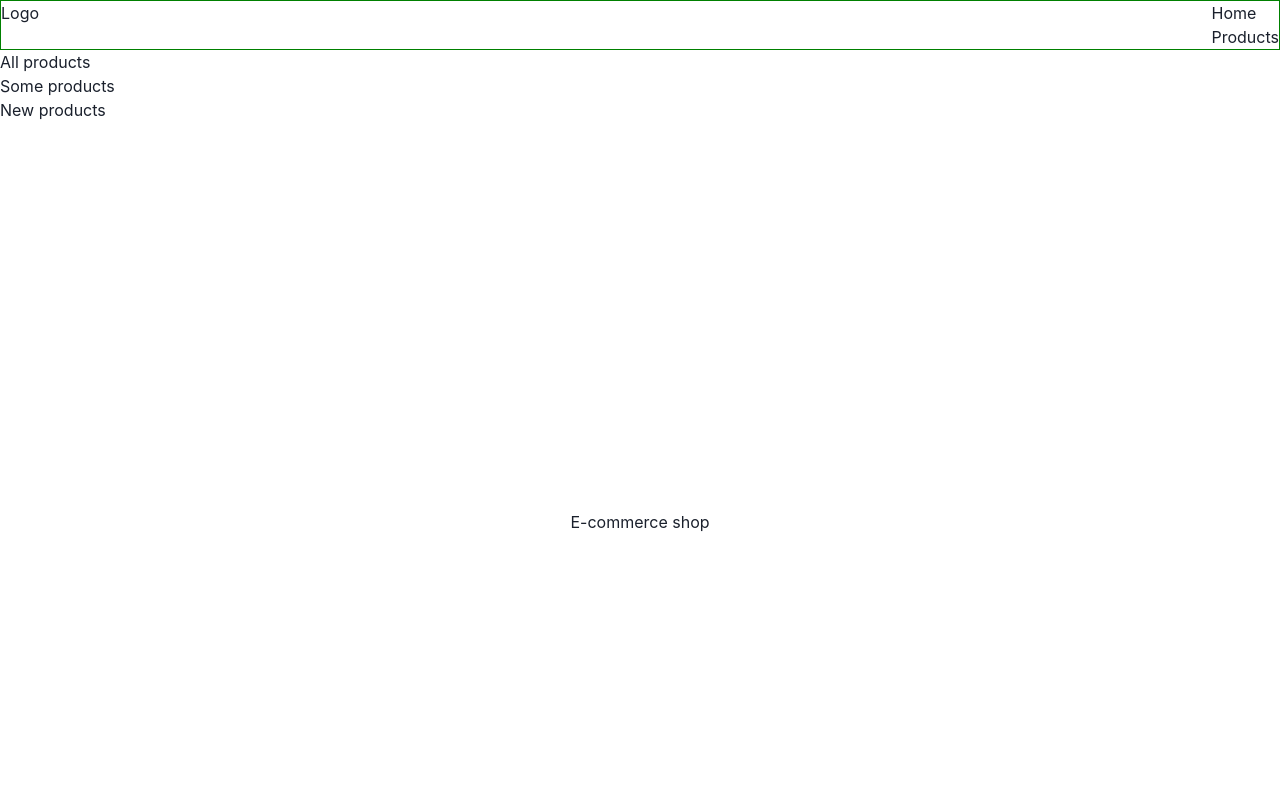
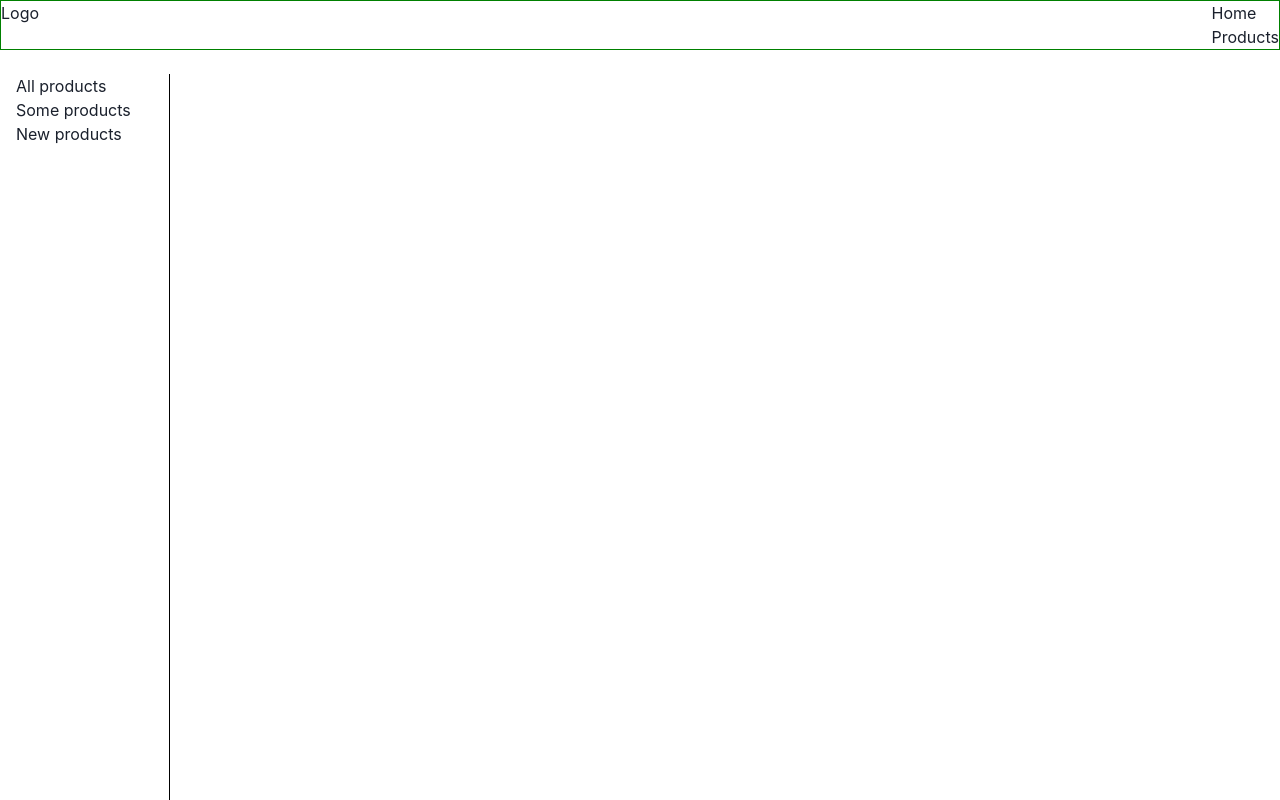
Before and after one commit to reuben-k-o/shop, a Next.js app: page / in a window 1280 px wide. Shown: the top 800 px of the page. Built offline with nearby package versions, Linux system fonts and the light colour scheme.

Commit message:
displaying items side by side

```diff
--- a/src/components/sidebar.tsx
+++ b/src/components/sidebar.tsx
@@ -2,7 +2,7 @@
 
 export default function SideBar() {
   return (
-    <Box w="40vw">
+    <Box w="12vw" h="100%" minH="100vh" ml="1rem" mt="1.5rem" borderRight="1px solid black">
       <Text>All products</Text>
       <Text>Some products</Text>
       <Text>New products</Text>
```
